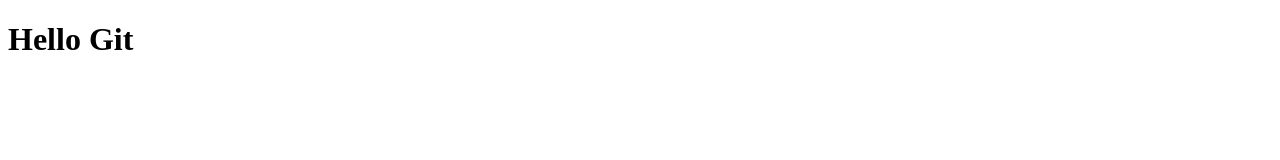
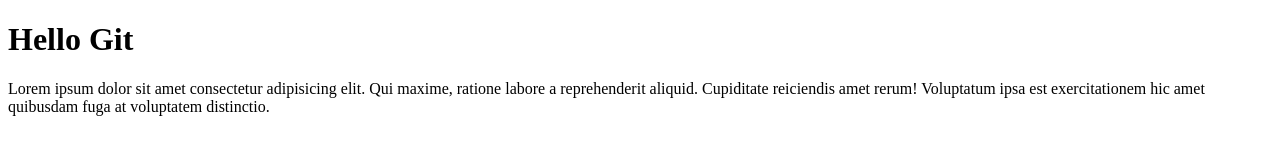
Before and after one commit to JRudransh/git-test, a plain HTML site: page index.html in a window 1280 px wide. Drawn offline with Linux system fonts and the light colour scheme.

Commit message:
Added p tag

```diff
--- a/index.html
+++ b/index.html
@@ -8,5 +8,8 @@
 </head>
 <body>
     <h1>Hello Git</h1>
+    <p>
+        Lorem ipsum dolor sit amet consectetur adipisicing elit. Qui maxime, ratione labore a reprehenderit aliquid. Cupiditate reiciendis amet rerum! Voluptatum ipsa est exercitationem hic amet quibusdam fuga at voluptatem distinctio.
+    </p>
 </body>
 </html>
```
